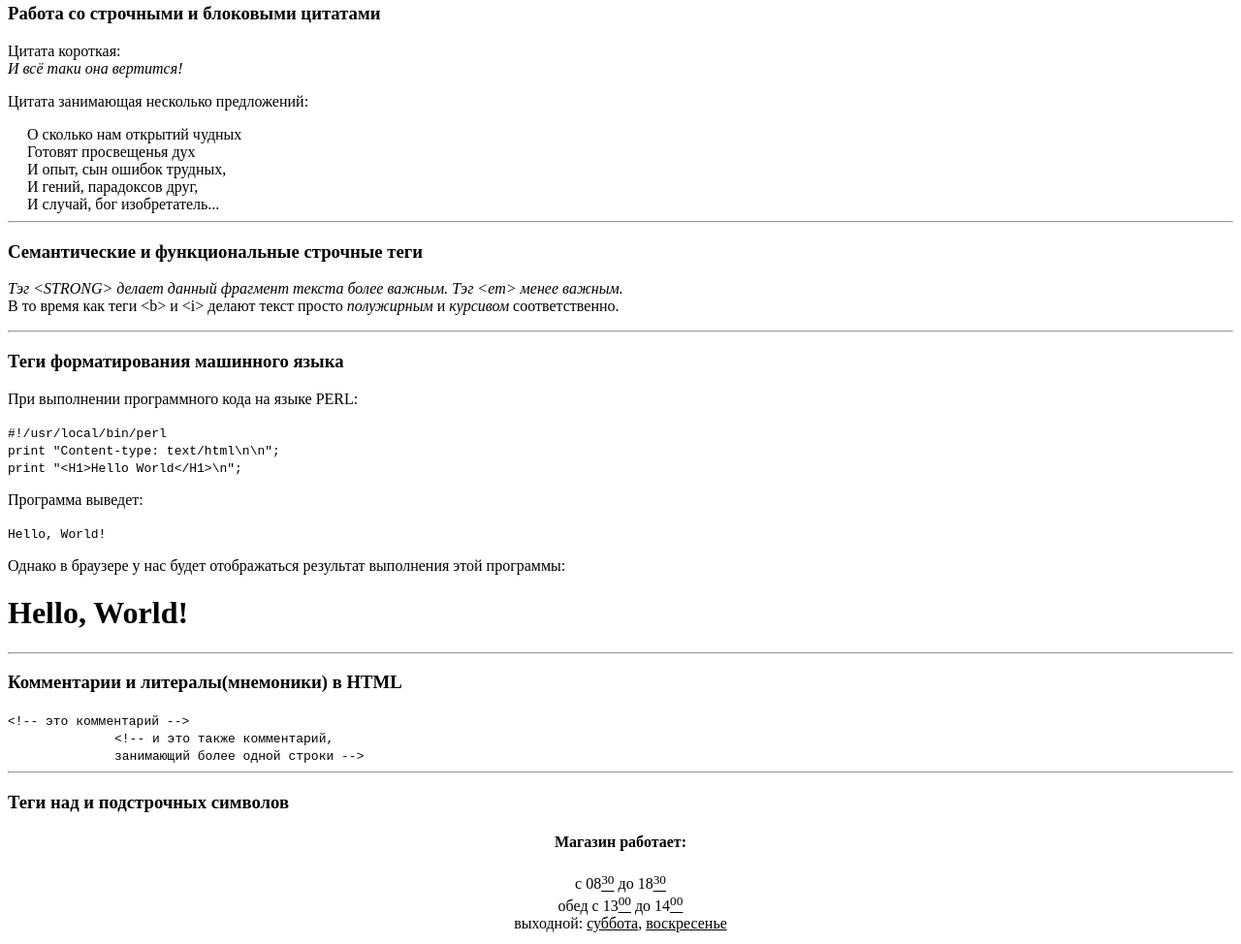
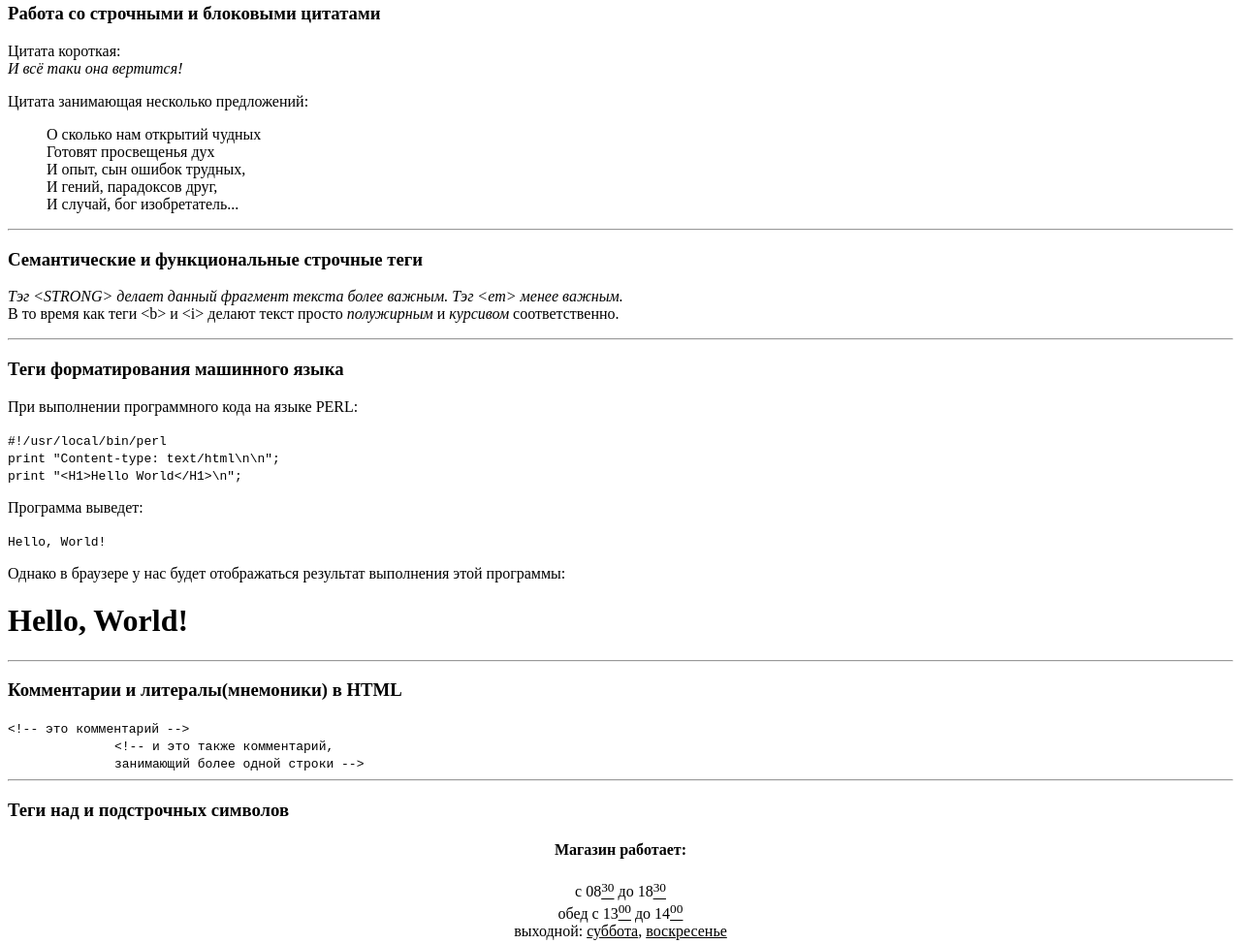
Before and after one commit to OksShur/Oksana_Shurunova, a plain HTML site: page Tasks/HTML/1_Tags_attributes/additional.html in a window 1280 px wide. Shown: the part 435-1409 px from the top of the page at 97% size. Drawn offline with Linux system fonts and the light colour scheme.

Commit message:
task1_fixadditional

```diff
--- a/Tasks/HTML/1_Tags_attributes/additional.html
+++ b/Tasks/HTML/1_Tags_attributes/additional.html
@@ -9,24 +9,19 @@
     <style>
         .colortext1
         {color: red;}
-    </style>
-    <style>
+
         .colortext2
         {color: blue;}
-    </style>
-    <style>
+
         .text-block
         {margin-left:20px;}
-    </style>
-    <style>
+
         .text-block1
         {margin-left:110px;}
-    </style>
-    <style>
+
         .text-block0
-        {margin-left:0px;}
-    </style>
-    <style>
+        {margin-left:0;}
+
         .right {text-align: right;}
     </style>
 </head>
@@ -59,13 +54,13 @@
     <p>
         Цитата занимающая несколько предложений:
     </p>
-        <div class="text-block">
+        <blockquote>
         О сколько нам открытий чудных<br>
         Готовят просвещенья дух<br>
         И опыт, сын ошибок трудных,<br>
         И гений, парадоксов друг,<br>
         И случай, бог изобретатель...
-    </div>
+        </blockquote>
     <hr>
     <h3>Семантические и функциональные строчные теги</h3>
     <p>
@@ -105,13 +100,13 @@
         </div>
         <hr>
     <h3>Теги над­ и подстрочных символов</h3>
-    <h4><center>Магазин работает:</center></h4>
-    <p>
-        <center>
+    <h4
+        align="center">Магазин работает:
+    </h4>
+    <p align="center">
         c 08<u><SUP>30</SUP></u> до 18<u><SUP>30</SUP></u><br>
         обед с 13<u><SUP>00</SUP></u> до 14<u><SUP>00</SUP></u><br>
         выходной: <u>суббота</u>, <u>воскресенье</u>
-        </center>
     </p>
     <hr>
     <h3>Вот такой текст</h3>
@@ -145,8 +140,6 @@
     </p>
     <hr>
     <h3>Тег small внтури абзаца</h3>
-    <p>
-        <div class="right">Создано при помощи блокнота©</div>
-    </p>
+    <div class="right">Создано при помощи блокнота&copy;</div>
 </body>
 </html>
```
